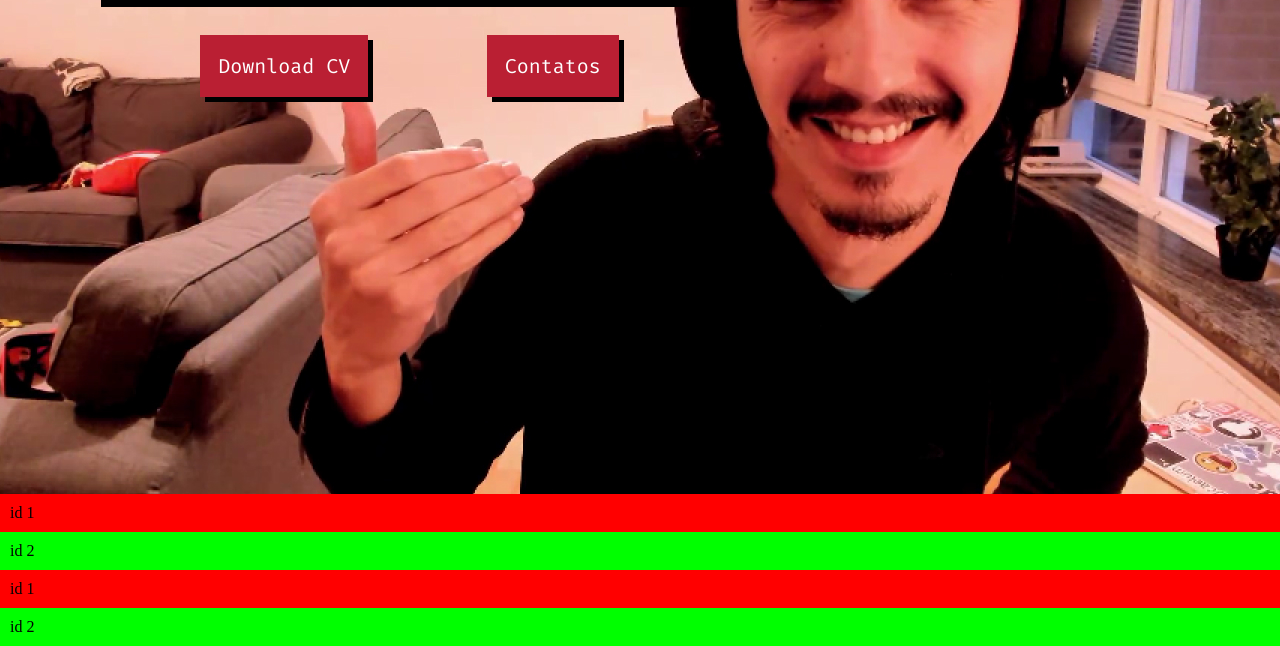
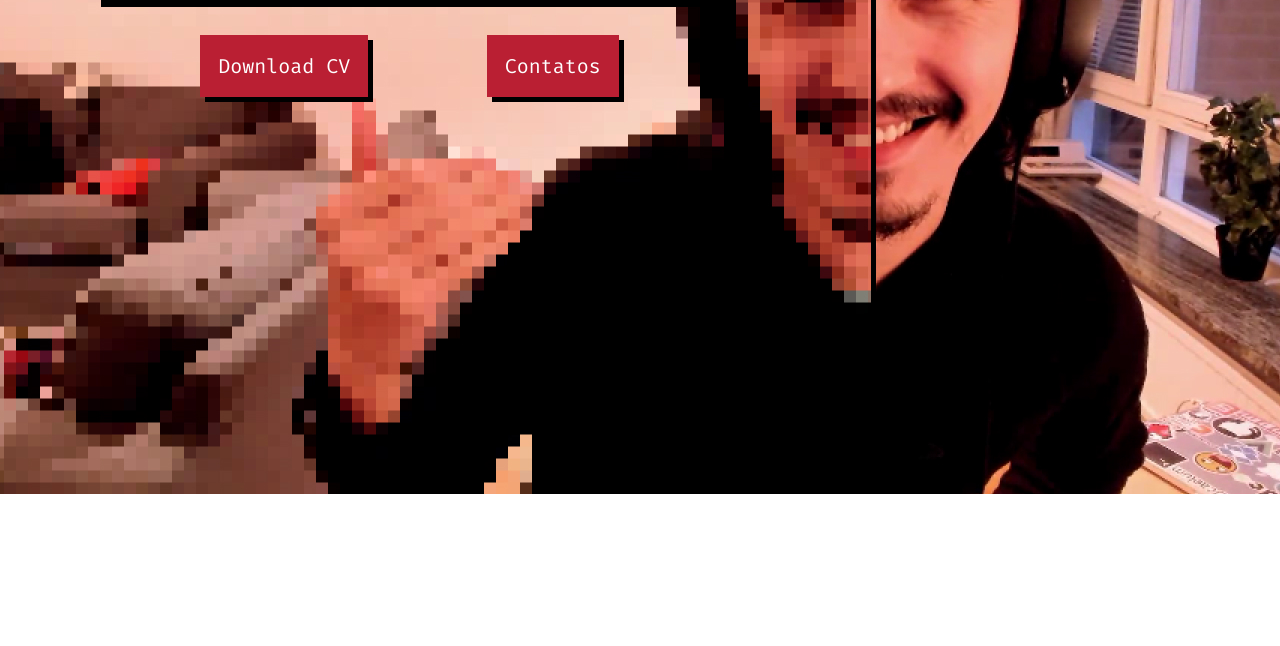
Before and after one commit to betoside/html-marco, a plain HTML site: page index.html in a window 1280 px wide. Shown: the part 395-1041 px from the top of the page. After the commit the page ends 889 px from the top, so only its background shows below. Drawn offline with Linux system fonts and the light colour scheme.

Commit message:
finaliza elemento banner

```diff
--- a/assets/css/style.css
+++ b/assets/css/style.css
@@ -40,7 +40,7 @@ header .button {
 .banner-area {
     max-width: 100vw;
     height: 797px;
-    background: url(../img/marco-banner.jpg) no-repeat center;
+    background: url(../img/marco-banner-pixel3.jpg) no-repeat center;
     background-size: cover;
     padding-top: 116px;
     padding-left: 91px;
@@ -82,14 +82,8 @@ header .button {
     background: #BA1F33;
 }
 
-.teste-id #id-1 { padding: 10px; background-color: #ff0000; }
-.teste-id #id-2 { padding: 10px; background-color: #00ff00; }
+
 
 /*
-    <section class="teste-id">
-        <div id="1">id 1</div>
-        <div id="2">id 2</div>
-        <div id="1">id 1</div>
-        <div id="2">id 2</div>
-    </section>
+
 */
--- a/index.html
+++ b/index.html
@@ -25,25 +25,24 @@
             <a href="" class="button" lang="en">Download CV</a>
         </nav>
     </header>
+
+
     <section class="banner-area">
+
         <div class="nome-area-bts">
+
             <div class="nome">
                 <h1>Alberto Betão</h1>
                 <h2>FrontEnd Developer</h2>
             </div>
+
             <div class="bts">
                 <a href="" class="button" lang="en">Download CV</a>
                 <a href="" class="button" lang="en">Contatos</a>
             </div>
         </div>
+
     </section>
-    <section class="teste-id">
-        <div id="id-1">id 1</div>
-        <div id="id-2">id 2</div>
-        <div id="id-1">id 1</div>
-        <div id="id-2">id 2</div>
-    </section>
-
 
 </body>
 </html>
```
Also changed, not shown: assets/img/marco-banner-pixel3.jpg (added).
